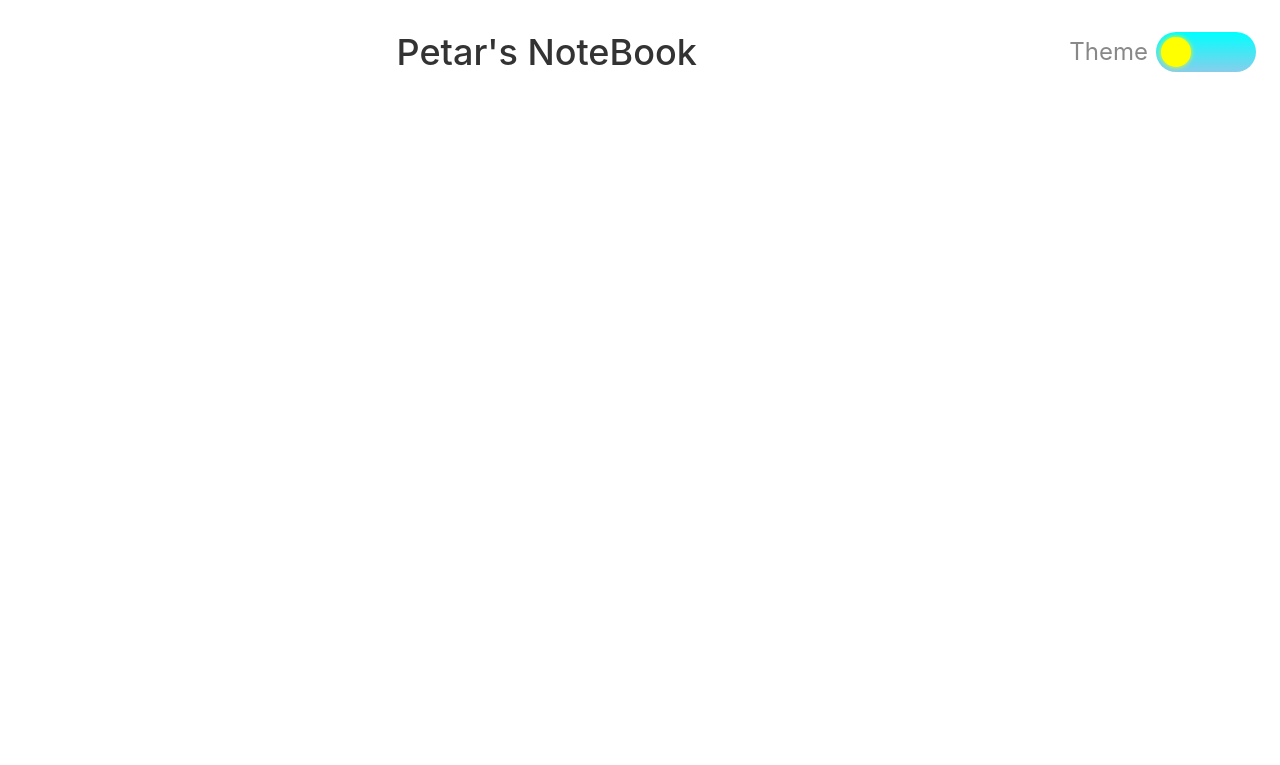
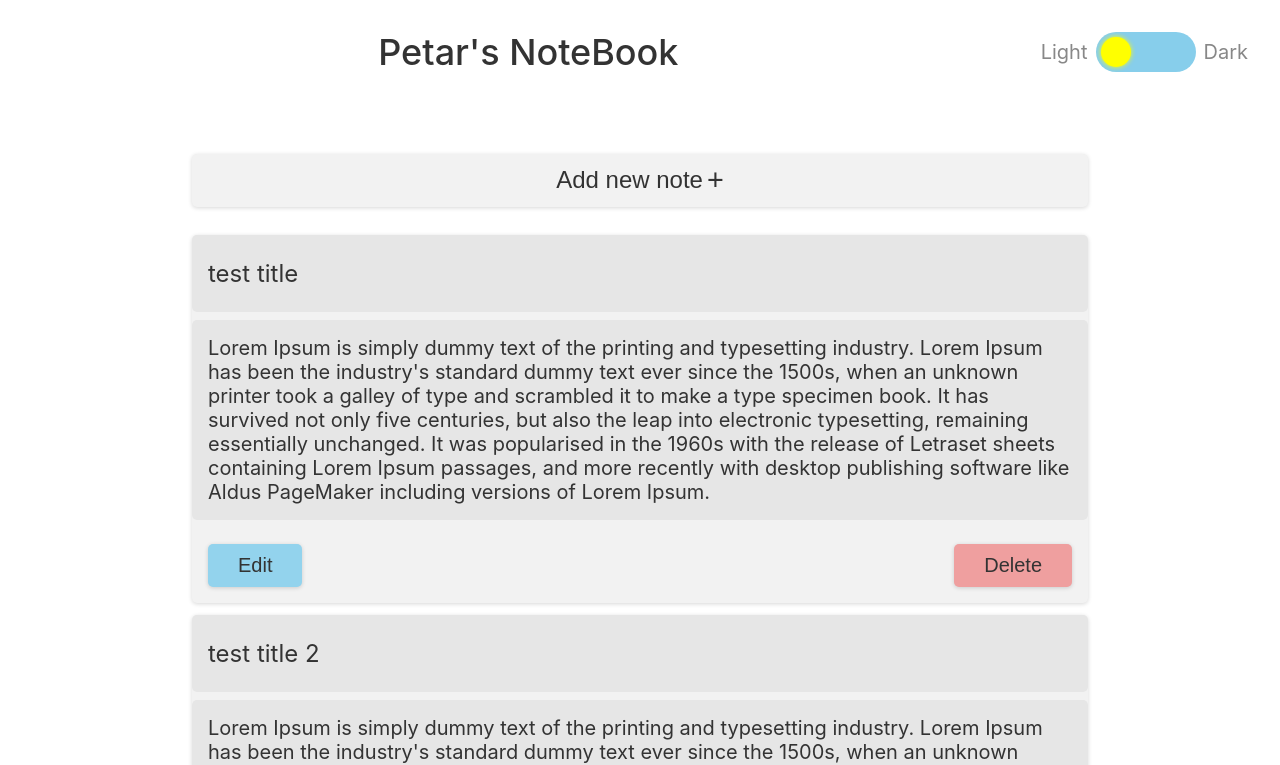
Before and after one commit to PetarK37/NoteBookApp, a React (Create React App) app in the folder Front/notebook-app/: page / in a window 1280 px wide. Shown: the top 765 px of the page. Built offline with nearby package versions, Linux system fonts and the light colour scheme.

Commit message:
feat: inital implementation of Static home page

```diff
--- a/Front/notebook-app/src/App.css
+++ b/Front/notebook-app/src/App.css
@@ -5,6 +5,29 @@ html{
     --dark-text-faded:#DDDEE0;
     --background-dark:#23272f;
     --background-light:#ffffff;
+    --btn-dark:#2E3239;
+    --btn-dark-hover:#393D44;
+    --btn-light:#F2F2F2;
+    --btn-light-hover:#E6E6E6;
+    --btn-edit:#93D3ED;
+    --btn-edit-hover:#80C4DF;
+    --btn-delete:#EF9F9F;
+    --btn-delete-hover:#D68B8B;
+}
+
+.shadow-s{
+    box-shadow: rgba(149, 157, 165, 0.2) 0px 8px 24px;
+}
+.container{
+    margin: 0 calc(15vw);
+}
+
+.gap-8{
+    gap: 8px;
+}
+
+.gap-12{
+    gap: 12px;
 }
 
 .flex{
@@ -22,23 +45,32 @@ html{
     justify-content: center;
 }
 
+.justify-content-between{
+    justify-content: space-between;
+}
+
 .align-items-center{
     align-items: center;
 }
 .margin-l-auto{
     margin-left: auto;
 }
+.App{
+    min-height: 100%;
+}
 
 .App-light{
     color: var(--ligth-text-primary);
     background-color: var(--background-light);
-    transition: 0.4s ease color;
-    transition: 0.4s ease background-color;
+    transition: 0.2s linear color;
+    transition: 0.2s linear background-color;
+    height: 100%;
 }
 
 .App-dark{
     color: var(--dark-text-primary);
     background-color: var(--background-dark);
-    transition: 0.4s ease color;
-    transition: 0.4s ease background-color;
+    transition: 0.2s linear color;
+    transition: 0.2s linear background-color;
+    height: 100%;
 }
--- a/Front/notebook-app/src/App.tsx
+++ b/Front/notebook-app/src/App.tsx
@@ -1,4 +1,5 @@
 import './App.css';
+import ExistingNotesSection from './Components/ExistingNotesSection/ExistingNotesSection';
 import Header from './Components/Header/Header';
 import { ThemeProvider } from './Components/ThemeProvider/ThemeContext';
 
@@ -7,6 +8,7 @@ function App() {
     <div className="App">
       <ThemeProvider>
         <Header></Header>
+        <ExistingNotesSection></ExistingNotesSection>
       </ThemeProvider>
     </div>
   );
--- /dev/null
+++ b/Front/notebook-app/src/Components/Button/Button.css
@@ -0,0 +1,85 @@
+ .btn,
+ .btn:link,
+.btn:visited {
+    color: inherit;
+    background-color: inherit;
+    border: none;
+    border-radius: 5px;
+    display: flex;
+    align-items: center;
+    justify-content: center;
+    gap: 4px;
+    transition: 0.1s linear all;
+    box-shadow: rgba(0, 0, 0, 0.16) 0px 1px 4px;
+}
+
+.btn:hover{
+    cursor: pointer;
+}
+
+.App-dark .btn-full,
+.App-dark .btn-full:link,
+.App-dark .btn-full:visited {
+    background-color: var(--btn-dark);
+}
+
+.App-light .btn-full,
+.App-dalightrk .btn-full:link,
+.App-light .btn-full:visited {
+    background-color: var(--btn-light);
+}
+
+.App-dark .btn-full:hover,
+.App-dark .btn-full:active {
+    background-color: var(--btn-dark-hover);
+}
+
+.App-light .btn-full:hover,
+.App-light .btn-full:active {
+    background-color: var(--btn-light-hover);
+}
+
+.icon {
+    display: flex;
+    justify-content: center;
+    align-items: center;
+    font-size: 120%;
+}
+
+
+.add-note-btn {
+    font-size: 2.4rem;
+    padding: 1rem 0rem;
+    margin-bottom: 16px;
+}
+
+.btn-larger{
+    padding: 1rem 3rem;
+    font-size: 2rem;
+}
+
+.btn-edit,
+.btn-edit:link,
+.btn-edit:visited {
+    background-color: var(--btn-edit);
+    font-weight: 500;
+    color: var(--ligth-text-primary);
+}
+
+.btn-edit:hover,
+.btn-edit:active {
+    background-color: var(--btn-edit-hover);
+}
+
+.btn-delete,
+.btn-delete:link,
+.btn-delete:visited {
+    background-color: var(--btn-delete);
+    font-weight: 500;
+    color: var(--ligth-text-primary);
+}
+
+.btn-delete:hover,
+.btn-delete:active {
+    background-color: var(--btn-delete-hover);
+}
--- /dev/null
+++ b/Front/notebook-app/src/Components/Button/Button.tsx
@@ -0,0 +1,26 @@
+import React from 'react'
+import './Button.css'
+
+type IconPosition = 'L' | 'R'
+
+interface ButtonProps {
+  className?: string;
+  onClick?: () => void;
+  text: string;
+  icon?: React.ReactNode
+  iconPosition?: IconPosition
+  style?: React.CSSProperties
+}
+
+
+function Button({ className, style, onClick, text, icon, iconPosition = 'L' }: ButtonProps) {
+  return (
+    <button className={'btn ' + ` ${className === undefined ? "" : className}`} onClick={onClick} style={style}>
+      {iconPosition === 'L' && icon}
+      {text}
+      {iconPosition === 'R' && icon}
+    </button>
+  )
+}
+
+export default Button
--- /dev/null
+++ b/Front/notebook-app/src/Components/ExistingNotesSection/ExistingNotesSection.css
@@ -0,0 +1,8 @@
+.no-data-container{
+    font-size: 3.6rem;
+    margin: 50px 0;
+}
+
+.notes-list{
+    padding: 50px 0 0 0;
+}
--- /dev/null
+++ b/Front/notebook-app/src/Components/ExistingNotesSection/ExistingNotesSection.tsx
@@ -0,0 +1,39 @@
+import React, { useState } from 'react'
+import './ExistingNotesSection.css'
+import Button from '../Button/Button';
+import NoteCard from '../NoteCard/NoteCard';
+
+export interface Note {
+  uuid: React.Key
+  title: String,
+  content: String,
+  version: number,
+}
+
+function ExistingNotesSection() {
+  const [notes, setNotes] = useState<Array<Note>>([{uuid: "Test",title:"test title",content:"Lorem Ipsum is simply dummy text of the printing and typesetting industry. Lorem Ipsum has been the industry's standard dummy text ever since the 1500s, when an unknown printer took a galley of type and scrambled it to make a type specimen book. It has survived not only five centuries, but also the leap into electronic typesetting, remaining essentially unchanged. It was popularised in the 1960s with the release of Letraset sheets containing Lorem Ipsum passages, and more recently with desktop publishing software like Aldus PageMaker including versions of Lorem Ipsum.",version:1},{uuid: "Test2",title:"test title 2",content:"Lorem Ipsum is simply dummy text of the printing and typesetting industry. Lorem Ipsum has been the industry's standard dummy text ever since the 1500s, when an unknown printer took a galley of type and scrambled it to make a type specimen book. It has survived not only five centuries, but also the leap into electronic typesetting, remaining essentially unchanged. It was popularised in the 1960s with the release of Letraset sheets containing Lorem Ipsum passages, and more recently with desktop publishing software like Aldus PageMaker including versions of Lorem Ipsum.",version:1}]);
+
+
+
+  return (
+    <div className='notes-list gap-12 container flex flex-column justify-content-center'>
+      <Button text={'Add new note'} className='btn-full add-note-btn' iconPosition='R' icon={AddIcon()}></Button>
+      {(notes?.length !== undefined && notes.length > 0) &&
+        notes.map(note => {
+          return <NoteCard note={note} key={note.uuid}></NoteCard>
+        })
+      }
+     {!(notes?.length !== undefined && notes.length > 0) && <div className='flex justify-content-center align-items-center no-data-container'>
+      <p>There are no existing notes, feel free to add one.</p>
+      </div>}
+    </div>
+  )
+}
+
+function AddIcon(){
+  return(
+    <span className='icon'>+</span>
+  )
+}
+
+export default ExistingNotesSection
--- /dev/null
+++ b/Front/notebook-app/src/Components/NoteCard/NoteCard.css
@@ -0,0 +1,44 @@
+.App .card{
+    color: inherit;
+    background-color: inherit;
+    border-radius: 5px;
+    transition: 0.1s linear all;
+}
+
+.note{
+    border-radius: 5px;
+    transition: 0.1s linear all;
+    box-shadow: rgba(0, 0, 0, 0.16) 0px 1px 4px;
+}
+
+.note > header{
+    font-size:2.4rem;
+    padding: 0 16px;
+}
+
+.note > article{
+    font-size:2rem ;
+    padding:16px;
+}
+
+.note-action-row {
+    padding:16px;
+}
+
+.App-dark .card
+{
+    background-color: var(--btn-dark-hover);
+}
+
+.App-light .card {
+    background-color: var(--btn-light-hover);
+}
+
+.App-dark .note
+{
+    background-color: var(--btn-dark);
+}
+
+.App-light .note {
+    background-color: var(--btn-light);
+}
--- /dev/null
+++ b/Front/notebook-app/src/Components/NoteCard/NoteCard.tsx
@@ -0,0 +1,27 @@
+import React from 'react'
+import {Note} from '../ExistingNotesSection/ExistingNotesSection'
+import './NoteCard.css'
+import Button from '../Button/Button'
+
+interface NoteCardProps{
+    note : Note
+}
+
+function NoteCard({note} : NoteCardProps) {
+  return (
+    <div className='note gap-8 flex flex-column '>
+        <header className='card flex align-items-center'>
+            <p>{note.title}</p>
+        </header>
+        <article className='card flex justify-content-center'>
+            {note.content}
+        </article>
+        <div className='note-action-row flex justify-content-between'>
+            <Button text='Edit' className='btn-larger btn-edit'></Button>
+            <Button text='Delete' className='btn-larger btn-delete'></Button>
+        </div>
+    </div>
+  )
+}
+
+export default NoteCard
--- a/Front/notebook-app/src/Components/ThemeToggleSwitch/ThemeToggleSwitch.css
+++ b/Front/notebook-app/src/Components/ThemeToggleSwitch/ThemeToggleSwitch.css
@@ -2,13 +2,13 @@
     height: 40px;
     width: 100px;
     border-radius: 50px;
-    background-image: linear-gradient(aqua, skyblue);
+    background-image: linear-gradient(#87ceeb, #87ceeb);
     position: relative;
     cursor: pointer;
 }
 
 .toggle.night {
-    background-image: linear-gradient(midnightblue, rebeccapurple);
+    background-image: linear-gradient(rebeccapurple, rebeccapurple);
 }
 
 .notch {
@@ -30,16 +30,15 @@
     transform: translate(60px, 0);
 }
 
-.toggle-label{
-    margin-left: auto;
-    padding-right: 0.8rem;
-    font-size: 2.4rem;
+.label{
+    padding: 0 0.8rem;
+    font-size: 2rem;
+}
+
+.App-dark ,label{
+    color:var(--dark-text-faded);
+}
+
+.App-light .label{
     color:var(--ligth-text-faded)
 }
-
-.toggle-label-night{
-    margin-left: auto;
-    padding-right: 0.8rem;
-    font-size: 2.4rem;
-    color:var(--dark-text-faded)
-}
--- a/Front/notebook-app/src/Components/ThemeToggleSwitch/ThemeToggleSwitch.tsx
+++ b/Front/notebook-app/src/Components/ThemeToggleSwitch/ThemeToggleSwitch.tsx
@@ -11,11 +11,12 @@ function ThemeToggleSwitch() {
 
     return (
         <>
-        <p className={'margin-l-auto ' + ` toggle${toggled ? "-label-night" : "-label"}`}>Theme</p>
+        <p className="margin-l-auto label">Light</p>
         <div  className={`toggle${toggled ? " night" : ""}`} onClick={toggleTheme}>
             <div className="notch">
             </div>
         </div>
+        <p className="label">Dark</p>
         </>
     )
 }
--- a/Front/notebook-app/src/index.css
+++ b/Front/notebook-app/src/index.css
@@ -15,3 +15,7 @@ code {
   font-family: source-code-pro, Menlo, Monaco, Consolas, 'Courier New',
     monospace;
 }
+
+#root{
+  height: 100vh;
+}
```
Also changed, not shown: Front/notebook-app/src/logo.svg (deleted).
